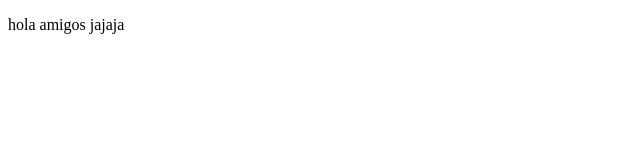
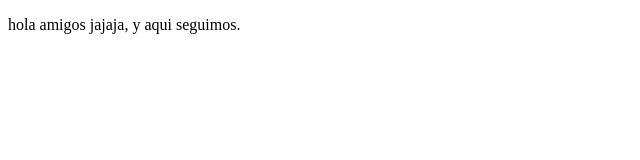
Before and after one commit to bryandmd96/proyectoDemoCursoPrework, a plain HTML site: page index.html in a window 1280 px wide. Shown: the whole page, without its empty margins (0-640 px from the left). Drawn offline with Linux system fonts and the light colour scheme.

Commit message:
cambios de seguimos

```diff
--- a/index.html
+++ b/index.html
@@ -8,7 +8,7 @@
 </head>
 <body>
     <p>
-        hola amigos jajaja
+        hola amigos jajaja, y aqui seguimos.
     </p>
 </body>
 </html>
```
